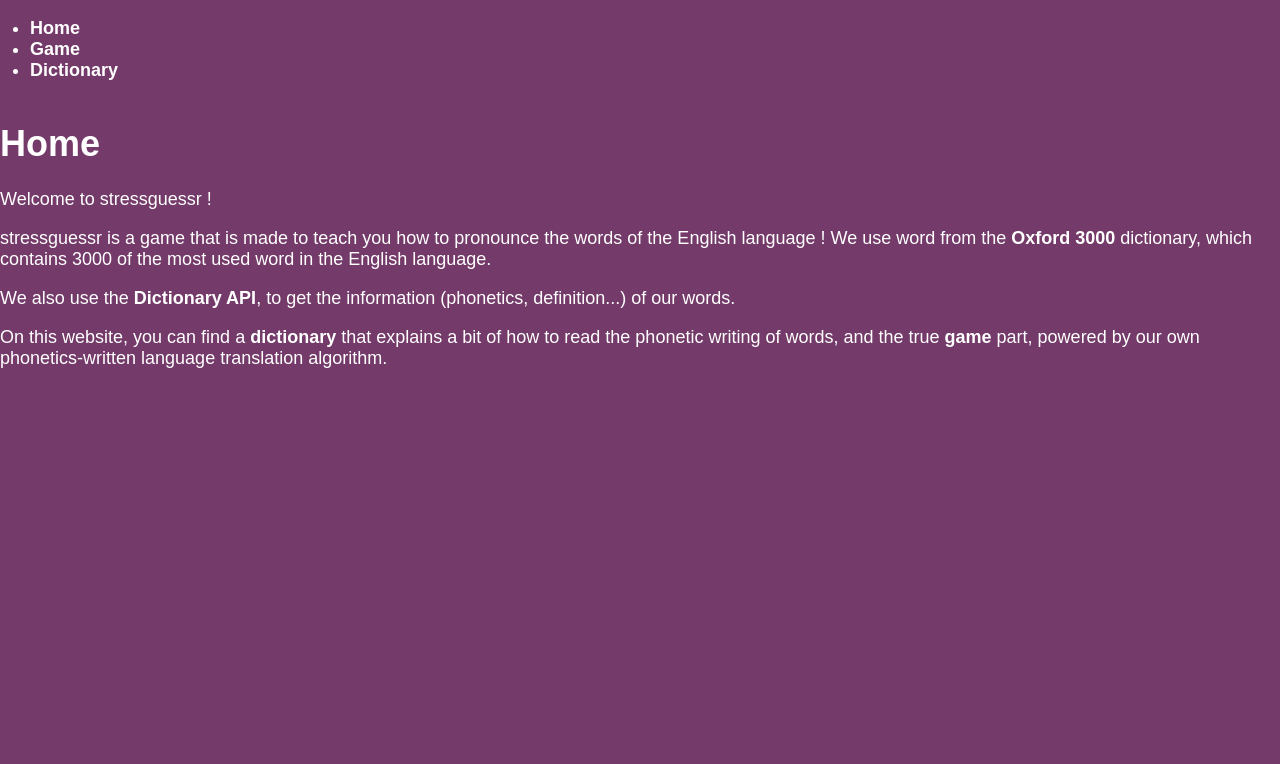
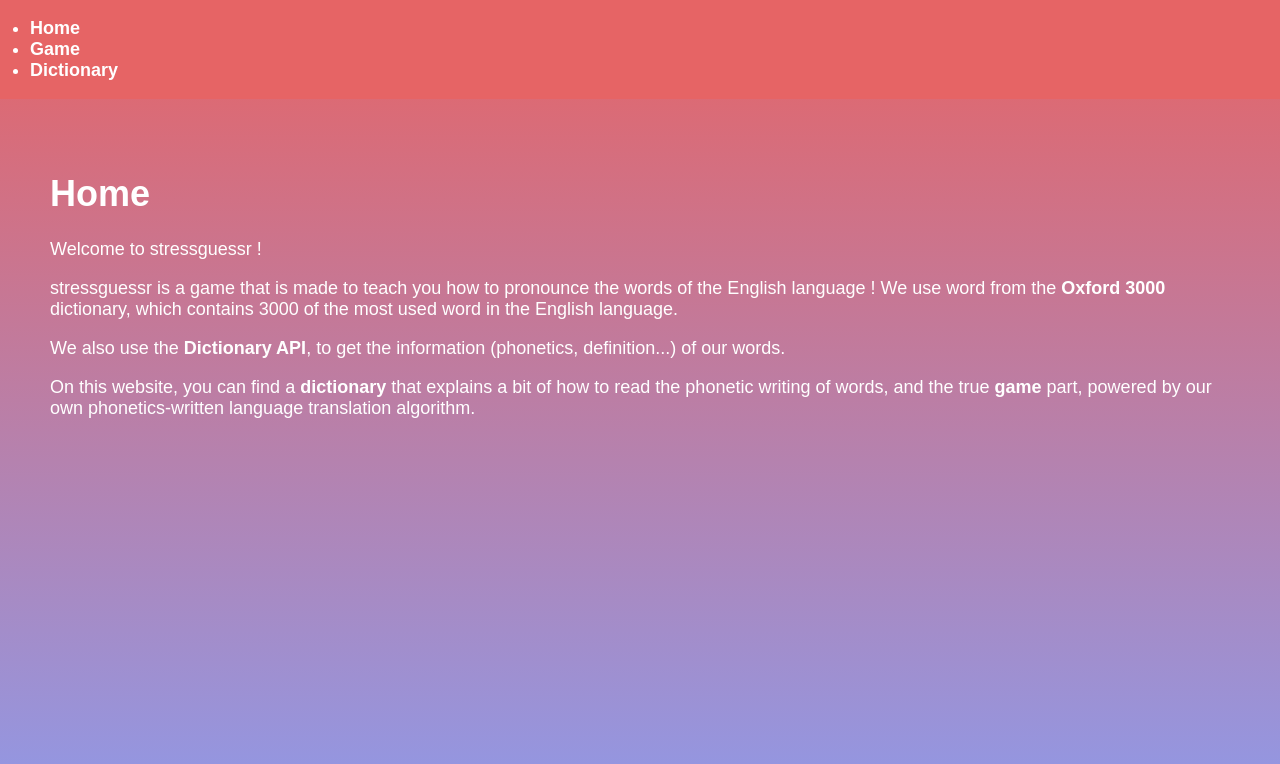
Before and after one commit to Medachii/stressguessr, a React (Create React App) app in the folder my-app/: page / in a window 1280 px wide. Shown: the top 764 px of the page. Built offline with nearby package versions, Linux system fonts and the light colour scheme.

Commit message:
changement du thème

```diff
--- a/my-app/src/components/Dictionnaire.js
+++ b/my-app/src/components/Dictionnaire.js
@@ -17,7 +17,7 @@ function Dictionnaire() {
   }, []);
 
   return (
-    <div>
+    <div className="dictionary">
       <h1>Phoneme dictionary</h1>
 
 
--- a/my-app/src/components/Home.js
+++ b/my-app/src/components/Home.js
@@ -3,14 +3,14 @@ import './home.css';
 
 const Home = () => {
     return (
-        <div>
+        <div className="home">
             <h1>Home</h1>
 
             <p>Welcome to stressguessr !</p>
             <p>stressguessr is a game that is made to teach you how to pronounce the words of the English language ! We use word from the <a href='https://www.oxfordlearnersdictionaries.com/wordlist/american_english/oxford3000/'>Oxford 3000</a> dictionary, which contains 3000 of the most used word in the English language.</p>
             <p>We also use the <a href='https://dictionaryapi.dev/'>Dictionary API</a>, to get the information (phonetics, definition...) of our words.</p>
 
-            <p>On this website, you can find a <a href='http://localhost:3000/dictionary'>dictionary</a> that explains a bit of how to read the phonetic writing of words, and the true <a href='http://localhost:3000/dictionary'>game</a> part, powered by our own phonetics-written language translation algorithm.</p>
+            <p>On this website, you can find a <a href='http://localhost:3000/dictionary'>dictionary</a> that explains a bit of how to read the phonetic writing of words, and the true <a href='http://localhost:3000/game'>game</a> part, powered by our own phonetics-written language translation algorithm.</p>
         </div>
     );
 }
--- a/my-app/src/components/Letter.js
+++ b/my-app/src/components/Letter.js
@@ -1,5 +1,4 @@
-import React, { useState, useEffect, forceUpdate } from "react";
-import Game from "./Game.js";
+import React, { useState, useEffect} from "react";
 
 
 
--- a/my-app/src/components/ListeMots.css
+++ b/my-app/src/components/ListeMots.css
@@ -4,7 +4,7 @@
     margin: 0;
     /*font-weight: bold;*/
     font-size: large;
-    background-color: #743a69;
+    background: linear-gradient(#e66465, #9198e5);
 }
 .center {
     margin-left: auto;
@@ -17,7 +17,7 @@ td {
     padding: 0.5em;
     /*border: 1px solid #000;*/
     border-collapse: collapse;
-    background-color: #743a69;
+    background-color : transparent;
     color: white;
     font-weight: bold;
     font-size: large;
--- a/my-app/src/components/Word.js
+++ b/my-app/src/components/Word.js
@@ -1,4 +1,4 @@
-import React, { useEffect, useState, readAudio } from "react";
+import React, { useEffect, useState} from "react";
 import Letter from "./Letter";
 import "../index.css";
 
@@ -11,7 +11,7 @@ const Word = ({ chosenWord, updatePoints, updateStress, playing }) => {
   const [existingSound, setExistingSound] = useState(false);
   const [displayNoStress, setDisplayNoStress] = useState("transparent");
   const [displaySound, setDisplaySound] = useState("transparent");
-  const [whichPhoneme, setWhichPhoneme] = useState(0);
+
 
 
   const phonemedictionnary = {
@@ -55,7 +55,7 @@ const Word = ({ chosenWord, updatePoints, updateStress, playing }) => {
     'ŋ': ['ng', 'n'],
     'p': ['p', 'pp'],
     'r': ['r', 'rr'],
-    's': ['s', 'ss', 'ce', 'se', ''],
+    's': ['s', 'ss', 'ce', 'se','ps', ''],
     'ʃ': ['sh', 'ch', 'ss', 't', ''],
     'tʃ': ['ch', 'tch'],
     'θ': ['th'],
@@ -89,16 +89,16 @@ const Word = ({ chosenWord, updatePoints, updateStress, playing }) => {
 
     //tant que le phoneme est null
     let i = 1;
-    while (phonemeAudio == "") {
+    while (phonemeAudio === "") {
 
 
-      if (data[0].phonetics[i] == undefined) {
+      if (data[0].phonetics[i] === undefined) {
         //console.log("Audio non trouvé");
         a += 1;
         break;
       }
 
-      if (data[0].phonetics[i].audio == undefined) {
+      if (data[0].phonetics[i].audio === undefined) {
         phonemeAudio = "";
       }
       else {
@@ -106,7 +106,7 @@ const Word = ({ chosenWord, updatePoints, updateStress, playing }) => {
       }
       //console.log("phonemeAudio : " + phonemeAudio + " i : " + i);
       //break if data[0].phoenetics[i] is undefined
-      if (phonemeAudio != "" && data[0].phonetics[i].text == undefined) {
+      if (phonemeAudio !== "" && data[0].phonetics[i].text === undefined) {
         phonemeAudio = "";
       }
       /* else {
@@ -122,7 +122,7 @@ const Word = ({ chosenWord, updatePoints, updateStress, playing }) => {
     if (a === 0) {
       //console.log(i-1);
       phoneme = data[0].phonetics[i-1].text;
-      setWhichPhoneme((whichPhoneme) => i-1);
+
       setPronunciation((pronunciation) => data[0].phonetics[i-1].audio);
       setExistingSound((existingSound) => true);
       //console.log("audio trouvé : " + i-1);
@@ -137,7 +137,7 @@ const Word = ({ chosenWord, updatePoints, updateStress, playing }) => {
         phoneme = data[0].phonetics[k].text;
 
       }
-      setWhichPhoneme((whichPhoneme) => k);
+
       setExistingSound((existingSound) => false);
       setPronunciation((pronunciation) => "");
       //console.log("audio non trouvé, phoneme : " + k);
@@ -153,12 +153,7 @@ const Word = ({ chosenWord, updatePoints, updateStress, playing }) => {
     return definition;
   }
 
-  function extractPronunciation(data) {
-    //console.log("whichPhoneme : " + whichPhoneme);
-    let pronunciation = data[0].phonetics[whichPhoneme].audio;
-    //console.log(" pronunciation : " + pronunciation);
-    return pronunciation;
-  }
+
 
 
   function getPhoneme(word, callback) {
--- a/my-app/src/components/dictionary.css
+++ b/my-app/src/components/dictionary.css
@@ -0,0 +1,4 @@
+.dictionary{
+    padding : 50px;
+    background: linear-gradient(#e66465, #9198e5);
+}
--- a/my-app/src/components/home.css
+++ b/my-app/src/components/home.css
@@ -3,3 +3,7 @@ a {
     text-decoration: none;
     font-weight: bold;
 }
+
+.home{
+    padding : 50px;
+}
--- a/my-app/src/index.css
+++ b/my-app/src/index.css
@@ -49,13 +49,13 @@ ul {
   margin: 0;
   height: 100vh;
   width: 100vw;
-  background-color: #743a69;
+
 }
 
 .game {
 
   flex-direction: row;
-  background-color: #743a69;
+  background: linear-gradient(#e66465, #9198e5);
   width: 100%;
   height: 100%;
 }
@@ -171,3 +171,7 @@ ul {
   position :relative;
   top : 50px;
 }
+
+.navbar{
+  background-color: #e66465;
+}
```
